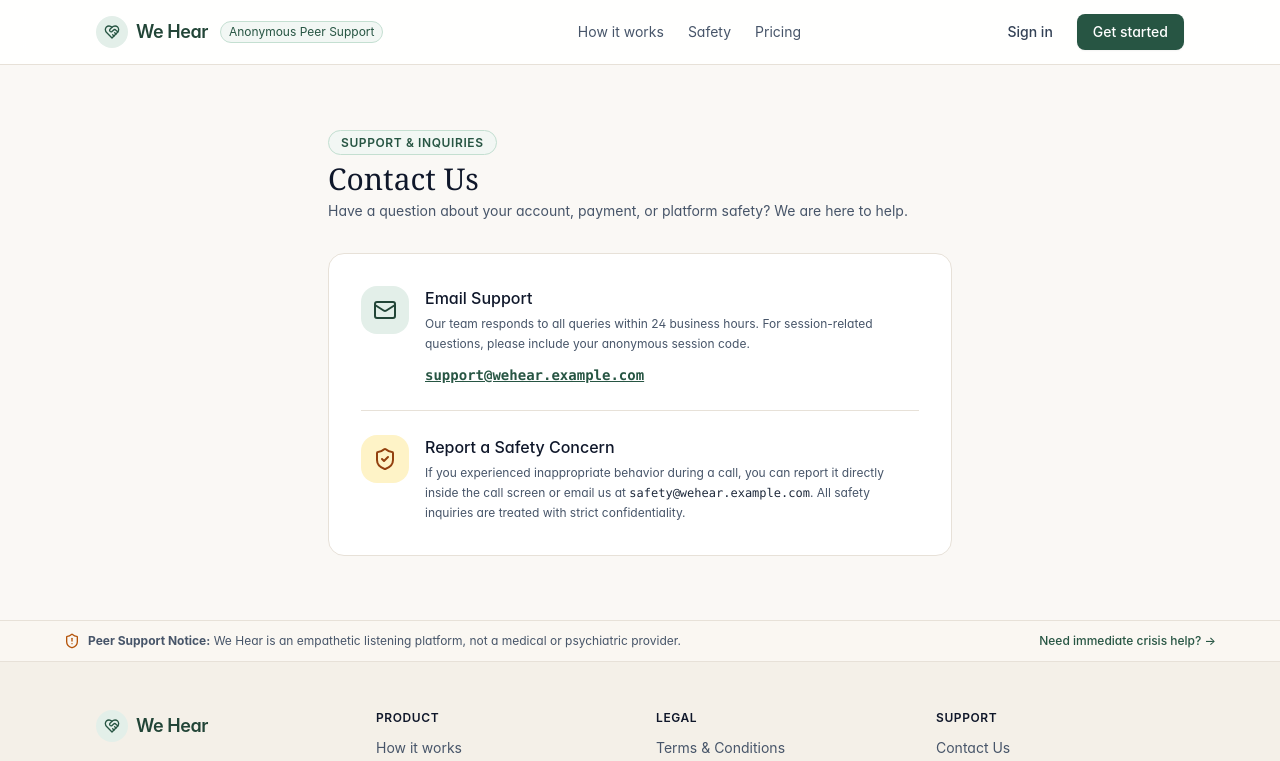
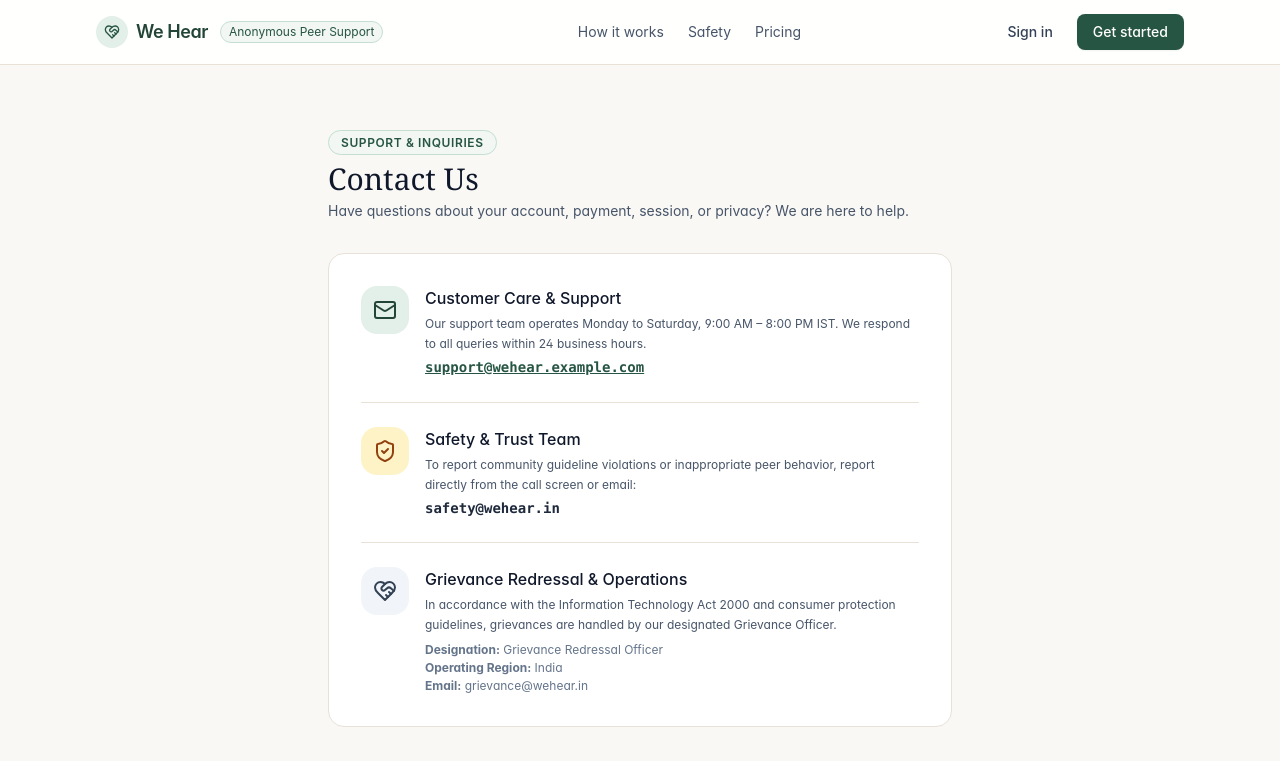
Before and after one commit to avinash893/we-hear, a Next.js app: page /contact in a window 1280 px wide. Shown: the top 761 px of the page. Built offline with nearby package versions, Linux system fonts and the light colour scheme; no server answers.

Commit message:
chore(compliance): prepare contact, terms, privacy, and refund pages for live Razorpay review

```diff
--- a/src/app/contact/page.tsx
+++ b/src/app/contact/page.tsx
@@ -1,7 +1,7 @@
 import { Mail, MessageSquare, ShieldCheck, HeartHandshake } from "lucide-react";
 
 export default function ContactPage() {
-  const supportEmail = process.env.SUPPORT_EMAIL || "support@wehear.example.com";
+  const supportEmail = process.env.SUPPORT_EMAIL || "support@wehear.in";
 
   return (
     <div className="max-w-2xl mx-auto px-4 py-16 sm:px-6 w-full space-y-8">
@@ -11,7 +11,7 @@ export default function ContactPage() {
         </span>
         <h1 className="text-3xl font-serif text-slate-900 font-normal mt-2">Contact Us</h1>
         <p className="mt-1 text-sm text-slate-600">
-          Have a question about your account, payment, or platform safety? We are here to help.
+          Have questions about your account, payment, session, or privacy? We are here to help.
         </p>
       </div>
 
@@ -20,14 +20,14 @@ export default function ContactPage() {
           <div className="w-12 h-12 rounded-2xl bg-primary-100 text-primary-800 flex items-center justify-center shrink-0">
             <Mail className="w-6 h-6" />
           </div>
-          <div>
-            <h2 className="text-base font-medium text-slate-900">Email Support</h2>
-            <p className="text-xs text-slate-600 mt-1 leading-relaxed">
-              Our team responds to all queries within 24 business hours. For session-related questions, please include your anonymous session code.
+          <div className="space-y-1">
+            <h2 className="text-base font-medium text-slate-900">Customer Care & Support</h2>
+            <p className="text-xs text-slate-600 leading-relaxed">
+              Our support team operates Monday to Saturday, 9:00 AM – 8:00 PM IST. We respond to all queries within 24 business hours.
             </p>
             <a
               href={`mailto:${supportEmail}`}
-              className="mt-3 inline-flex items-center gap-2 text-sm font-semibold text-primary-700 hover:text-primary-800 font-mono underline"
+              className="mt-2 inline-flex items-center gap-2 text-sm font-semibold text-primary-700 hover:text-primary-800 font-mono underline"
             >
               {supportEmail}
             </a>
@@ -38,12 +38,31 @@ export default function ContactPage() {
           <div className="w-12 h-12 rounded-2xl bg-amber-100 text-amber-800 flex items-center justify-center shrink-0">
             <ShieldCheck className="w-6 h-6" />
           </div>
-          <div>
-            <h2 className="text-base font-medium text-slate-900">Report a Safety Concern</h2>
-            <p className="text-xs text-slate-600 mt-1 leading-relaxed">
-              If you experienced inappropriate behavior during a call, you can report it directly inside the call screen or email us at{" "}
-              <span className="font-mono text-slate-800">safety@wehear.example.com</span>. All safety inquiries are treated with strict confidentiality.
+          <div className="space-y-1">
+            <h2 className="text-base font-medium text-slate-900">Safety & Trust Team</h2>
+            <p className="text-xs text-slate-600 leading-relaxed">
+              To report community guideline violations or inappropriate peer behavior, report directly from the call screen or email:
             </p>
+            <span className="font-mono text-sm font-semibold text-slate-800 block mt-1">
+              safety@wehear.in
+            </span>
+          </div>
+        </div>
+
+        <div className="pt-6 border-t border-border flex items-start gap-4">
+          <div className="w-12 h-12 rounded-2xl bg-slate-100 text-slate-700 flex items-center justify-center shrink-0">
+            <HeartHandshake className="w-6 h-6" />
+          </div>
+          <div className="space-y-1">
+            <h2 className="text-base font-medium text-slate-900">Grievance Redressal & Operations</h2>
+            <p className="text-xs text-slate-600 leading-relaxed">
+              In accordance with the Information Technology Act 2000 and consumer protection guidelines, grievances are handled by our designated Grievance Officer.
+            </p>
+            <div className="text-xs text-slate-500 pt-1 space-y-0.5">
+              <p><strong>Designation:</strong> Grievance Redressal Officer</p>
+              <p><strong>Operating Region:</strong> India</p>
+              <p><strong>Email:</strong> grievance@wehear.in</p>
+            </div>
           </div>
         </div>
       </div>
--- a/src/app/privacy/page.tsx
+++ b/src/app/privacy/page.tsx
@@ -3,16 +3,7 @@ import { AlertTriangle, Lock, EyeOff, ShieldCheck } from "lucide-react";
 export default function PrivacyPage() {
   return (
     <div className="max-w-3xl mx-auto px-4 py-16 sm:px-6 w-full space-y-8 text-sm text-slate-700 leading-relaxed">
-      {/* Notice Banner */}
-      <div className="p-4 rounded-2xl bg-amber-50 border border-amber-300 text-xs text-amber-950 flex items-start gap-3">
-        <AlertTriangle className="w-5 h-5 text-amber-700 shrink-0 mt-0.5" />
-        <div>
-          <p className="font-bold">LEGAL NOTICE & DISCLAIMER:</p>
-          <p>
-            Have this document reviewed by a qualified lawyer before production launch.
-          </p>
-        </div>
-      </div>
+
 
       <div className="space-y-2">
         <span className="text-xs font-semibold uppercase tracking-wider text-slate-400">
--- a/src/app/refund-policy/page.tsx
+++ b/src/app/refund-policy/page.tsx
@@ -3,14 +3,7 @@ import { AlertTriangle, Clock, RefreshCw, ShieldCheck } from "lucide-react";
 export default function RefundPolicyPage() {
   return (
     <div className="max-w-3xl mx-auto px-4 py-16 sm:px-6 w-full space-y-8 text-sm text-slate-700 leading-relaxed">
-      {/* Notice Banner */}
-      <div className="p-4 rounded-2xl bg-amber-50 border border-amber-300 text-xs text-amber-950 flex items-start gap-3">
-        <AlertTriangle className="w-5 h-5 text-amber-700 shrink-0 mt-0.5" />
-        <div>
-          <p className="font-bold">LEGAL NOTICE & DISCLAIMER:</p>
-          <p>Have this document reviewed by a qualified lawyer before production launch.</p>
-        </div>
-      </div>
+
 
       <div className="space-y-2">
         <span className="text-xs font-semibold uppercase tracking-wider text-slate-400">
--- a/src/app/terms/page.tsx
+++ b/src/app/terms/page.tsx
@@ -3,16 +3,7 @@ import { ShieldAlert, AlertTriangle } from "lucide-react";
 export default function TermsPage() {
   return (
     <div className="max-w-3xl mx-auto px-4 py-16 sm:px-6 w-full space-y-8 text-sm text-slate-700 leading-relaxed">
-      {/* Notice Banner */}
-      <div className="p-4 rounded-2xl bg-amber-50 border border-amber-300 text-xs text-amber-950 flex items-start gap-3">
-        <AlertTriangle className="w-5 h-5 text-amber-700 shrink-0 mt-0.5" />
-        <div>
-          <p className="font-bold">LEGAL NOTICE & DISCLAIMER:</p>
-          <p>
-            Have this document reviewed by a qualified lawyer before production launch. The provisions below represent the operating principles, acceptable use policies, and terms of service for We Hear.
-          </p>
-        </div>
-      </div>
+
 
       <div className="space-y-2">
         <span className="text-xs font-semibold uppercase tracking-wider text-slate-400">
```
